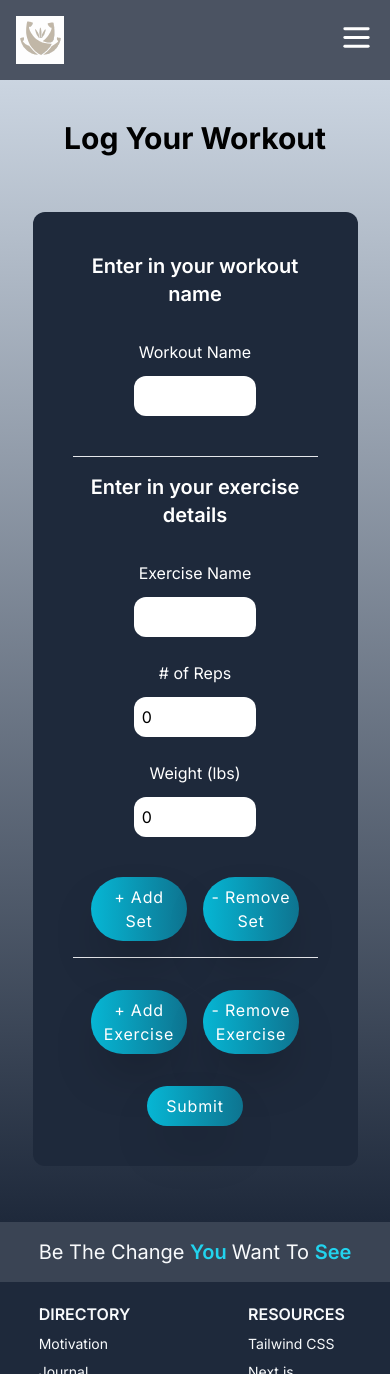
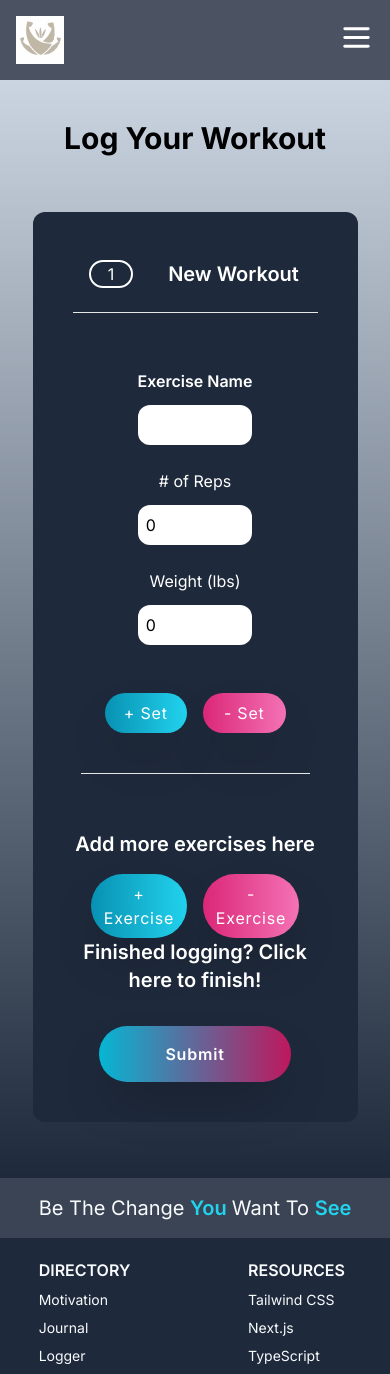
Before and after one commit to Norcrossover/fitness-finesse, a Next.js app: page /dashboard/logger in a window 390 px wide. Shown: the top 1374 px of the page. Built offline with nearby package versions, Linux system fonts and the light colour scheme.

Commit message:
Finished all styling, going to test functionality now

```diff
--- a/app/globals.css
+++ b/app/globals.css
@@ -37,7 +37,14 @@ body {
 }
 
 .button-rounded-cyan {
-  @apply shadow-2xl bg-gradient-to-l from-cyan-700 to-cyan-500 text-white tracking-wider w-24 sm:w-32 p-2 rounded-full  hover:from-cyan-500 hover:to-cyan-700 transition duration-300;
+  @apply shadow-2xl bg-gradient-to-l from-cyan-400 to-cyan-600 text-white tracking-wider w-24 sm:w-32 p-2 rounded-full  hover:from-cyan-500 hover:to-cyan-700 transition duration-300;
+}
+.button-rounded-pink {
+  @apply shadow-2xl bg-gradient-to-l from-pink-400 to-pink-600 text-white tracking-wider w-24 sm:w-32 p-2 rounded-full  hover:from-pink-500 hover:to-pink-700 transition duration-300;
+}
+
+.button-rounded-submit {
+  @apply shadow-2xl bg-gradient-to-l from-pink-700 to-cyan-500 text-white tracking-wider w-48 sm:w-64 p-4 rounded-full  hover:from-cyan-400 hover:to-pink-400 transition duration-300;
 }
 
 .background-theme {
--- a/components/features/workout/ExerciseBlock.tsx
+++ b/components/features/workout/ExerciseBlock.tsx
@@ -2,6 +2,7 @@ import React, { ChangeEvent } from "react";
 import FormWorkout from "@/components/features/workout/FormWorkout";
 import Button from "@/components/common/Button";
 import { ExerciseLog } from "@/models/WorkoutLog";
+import SetFields from "./SetFields";
 
 interface ExerciseBlockProps {
   exercise: ExerciseLog;
@@ -22,12 +23,12 @@ const ExerciseBlock: React.FC<ExerciseBlockProps> = ({
   addSet,
   removeSet,
 }) => {
-  const handleNameChange = (e) => {
+  const handleNameChange = (e: { target: { value: string } }) => {
     handleExerciseChange(exercise.name, e.target.value);
   };
 
   return (
-    <div className="exercise-block mb-8">
+    <div className="p-2 mb-8 flex flex-col justify-center">
       <FormWorkout
         id={`exerciseName-${exercise.name}`}
         title="Exercise Name"
@@ -35,40 +36,27 @@ const ExerciseBlock: React.FC<ExerciseBlockProps> = ({
         value={exercise.name}
         onChange={handleNameChange}
         classInput="input-workout lg:inline-block"
-        classLabel="label-workout lg:inline-block lg:mr-8 mt-8"
+        classLabel="label-workout lg:inline-block lg:mr-10 mt-8 font-semibold"
       />
       {exercise.sets.map((set, index) => (
-        <div key={index} className="sm:flex justify-around">
-          <FormWorkout
-            id={`numReps-${exercise.name}-${index}`}
-            title="# of Reps"
-            type="number"
-            value={set.reps}
-            onChange={(e) => handleSetChange(exercise.name, index, e)}
-            classInput="input-workout lg:inline-block"
-            classLabel="label-workout lg:inline-block lg:mr-8 sm:mt-8"
-          />
-          <FormWorkout
-            id={`numWeight-${exercise.name}-${index}`}
-            title="Weight (lbs)"
-            type="number"
-            value={set.weight}
-            onChange={(e) => handleSetChange(exercise.name, index, e)}
-            classInput="input-workout lg:inline-block"
-            classLabel="label-workout lg:inline-block lg:mr-8 sm:mt-8"
-          />
-        </div>
+        <SetFields
+          key={index}
+          exerciseName={exercise.name}
+          index={index}
+          set={set}
+          handleSetChange={handleSetChange}
+        />
       ))}
-      <div className="flex justify-center sm:justify-start gap-4 mt-4">
+      <div className="flex justify-center gap-4 p-2 m-4">
         <Button
-          text="+ Add Set"
+          text="+ Set"
           className="button-rounded-cyan"
           onClick={() => addSet(exercise.name)}
           type="button"
         />
         <Button
-          text="- Remove Set"
-          className="button-rounded-cyan"
+          text="- Set"
+          className="button-rounded-pink"
           onClick={() => removeSet(exercise.name)}
           type="button"
         />
--- a/components/features/workout/SetFields.tsx
+++ b/components/features/workout/SetFields.tsx
@@ -1,23 +1,44 @@
-import React from "react";
-import FormWorkout from "./FormWorkout";
+import React, { ChangeEvent } from "react";
+import FormWorkout from "@/components/features/workout/FormWorkout";
+import { ExerciseSet } from "@/models/WorkoutLog";
 
-const SetFields = ({ exerciseId, set, handleSetChange }) => (
+interface SetFieldsProps {
+  exerciseName: string;
+  index: number;
+  set: ExerciseSet;
+  handleSetChange: (
+    exerciseName: string,
+    setIndex: number,
+    event: ChangeEvent<HTMLInputElement>,
+  ) => void;
+}
+
+const SetFields: React.FC<SetFieldsProps> = ({
+  exerciseName,
+  index,
+  set,
+  handleSetChange,
+}) => (
   <div className="sm:flex justify-around">
     <FormWorkout
-      id={`numReps-${exerciseId}-${set.id}`}
+      id={`numReps-${exerciseName}-${index}`}
       title="# of Reps"
       type="number"
       value={set.reps}
-      onChange={(e) => handleSetChange(exerciseId, set.id, e)}
+      onChange={(e: ChangeEvent<HTMLInputElement>) =>
+        handleSetChange(exerciseName, index, e)
+      }
       classInput="input-workout lg:inline-block"
       classLabel="label-workout lg:inline-block lg:mr-8 sm:mt-8"
     />
     <FormWorkout
-      id={`numWeight-${exerciseId}-${set.id}`}
+      id={`numWeight-${exerciseName}-${index}`}
       title="Weight (lbs)"
       type="number"
       value={set.weight}
-      onChange={(e) => handleSetChange(exerciseId, set.id, e)}
+      onChange={(e: ChangeEvent<HTMLInputElement>) =>
+        handleSetChange(exerciseName, index, e)
+      }
       classInput="input-workout lg:inline-block"
       classLabel="label-workout lg:inline-block lg:mr-8 sm:mt-8"
     />
--- a/components/features/workout/WorkoutLogger.tsx
+++ b/components/features/workout/WorkoutLogger.tsx
@@ -1,10 +1,10 @@
 "use client";
 import { ChangeEvent, useState } from "react";
-import FormWorkout from "@/components/features/workout/FormWorkout";
 import Button from "@/components/common/Button";
 import ExerciseBlock from "./ExerciseBlock";
 import axios from "axios";
-import { ExerciseSet, ExerciseLog, WorkoutLog } from "@/models/WorkoutLog";
+import { ExerciseLog, WorkoutLog, ExerciseSet } from "@/models/WorkoutLog";
+import ExerciseLogger from "./ExerciseLogger";
 
 const WorkoutLogger = () => {
   const [workoutName, setWorkoutName] = useState<string>("");
@@ -12,19 +12,19 @@ const WorkoutLogger = () => {
     { name: "", sets: [{ reps: 0, weight: 0 }] },
   ]);
 
-  const addExercise = () => {
+  const addExercise = (): void => {
     setExercises([...exercises, { name: "", sets: [{ reps: 0, weight: 0 }] }]);
   };
 
-  const removeExercise = () => {
+  const removeExercise = (): void => {
     if (exercises.length > 1) {
       setExercises(exercises.slice(0, -1));
     }
   };
 
-  const addSet = (exerciseName: string) => {
+  const addSet = (exerciseName: string): void => {
     setExercises(
-      exercises.map((exercise) => {
+      exercises.map((exercise: ExerciseLog) => {
         if (exercise.name === exerciseName) {
           return {
             ...exercise,
@@ -36,9 +36,9 @@ const WorkoutLogger = () => {
     );
   };
 
-  const removeSet = (exerciseName: string) => {
+  const removeSet = (exerciseName: string): void => {
     setExercises(
-      exercises.map((exercise) => {
+      exercises.map((exercise: ExerciseLog) => {
         if (exercise.name === exerciseName && exercise.sets.length > 1) {
           return {
             ...exercise,
@@ -50,8 +50,8 @@ const WorkoutLogger = () => {
     );
   };
 
-  const handleExerciseChange = (oldName: string, newName: string) => {
-    const newExercises = exercises.map((exercise) => {
+  const handleExerciseChange = (oldName: string, newName: string): void => {
+    const newExercises = exercises.map((exercise: ExerciseLog) => {
       if (exercise.name === oldName) {
         return { ...exercise, name: newName };
       }
@@ -64,12 +64,12 @@ const WorkoutLogger = () => {
     exerciseName: string,
     setIndex: number,
     event: ChangeEvent<HTMLInputElement>,
-  ) => {
-    const newExercises = exercises.map((exercise) => {
+  ): void => {
+    const newExercises = exercises.map((exercise: ExerciseLog) => {
       if (exercise.name === exerciseName) {
         return {
           ...exercise,
-          sets: exercise.sets.map((set: ExerciseSet, index) => {
+          sets: exercise.sets.map((set: ExerciseSet, index: number) => {
             if (index === setIndex) {
               return {
                 ...set,
@@ -85,11 +85,25 @@ const WorkoutLogger = () => {
     setExercises(newExercises);
   };
 
-  const handleSubmit = async (event: { preventDefault: () => void }) => {
+  const clearFormFields = () => {
+    setWorkoutName("");
+    setExercises([{ name: "", sets: [{ reps: 0, weight: 0 }] }]);
+  };
+
+  const submitWorkoutLog = async (workoutLog: WorkoutLog): Promise<void> => {
+    try {
+      await axios.post("/api/workoutlogs", workoutLog);
+      clearFormFields();
+    } catch (error) {
+      console.error("Error saving workout log:", error);
+    }
+  };
+
+  const handleSubmit = (event: { preventDefault: () => void }): void => {
     event.preventDefault();
     const workoutLog: WorkoutLog = {
       userId: "userId", // Replace with actual userId
-      exerciseList: exercises.map((exercise) => ({
+      exerciseList: exercises.map((exercise: ExerciseLog) => ({
         name: exercise.name,
         sets: exercise.sets.map((set: ExerciseSet) => ({
           reps: set.reps,
@@ -97,37 +111,30 @@ const WorkoutLogger = () => {
         })),
       })),
     };
-    try {
-      await axios.post("/api/workoutlogs", workoutLog);
-      // Clear form fields after submission
-      setWorkoutName("");
-      setExercises([{ name: "", sets: [{ reps: 0, weight: 0 }] }]);
-    } catch (error) {
-      console.error("Error saving workout log:", error);
-    }
+    submitWorkoutLog(workoutLog);
   };
 
   return (
     <div className="container mx-auto text-white text-center sm:text-left my-14">
       <div className="w-5/6 mx-auto sm:w-full">
         <form className="bg-slate-800 p-10 rounded-xl" onSubmit={handleSubmit}>
-          <h2 className="text-xl font-semibold sm:text-left">
-            Enter in your workout name
-          </h2>
-          <FormWorkout
+          <ExerciseLogger num={1} title="New Workout" />
+          {/* <FormWorkout
             id="workoutName"
             title="Workout Name"
             type="text"
             value={workoutName}
-            onChange={(e) => setWorkoutName(e.target.value)}
+            onChange={(e: ChangeEvent<HTMLInputElement>) =>
+              setWorkoutName(e.target.value)
+            }
             classInput="input-workout lg:inline-block"
             classLabel="label-workout lg:inline-block lg:mr-8 mt-8"
-          />
+          /> */}
           <hr className="my-4" />
-          <h2 className="text-xl font-semibold sm:text-left">
+          {/* <h2 className="text-xl font-semibold sm:text-left">
             Enter in your exercise details
-          </h2>
-          {exercises.map((exercise, index) => (
+          </h2> */}
+          {exercises.map((exercise: ExerciseLog, index: number) => (
             <ExerciseBlock
               key={index}
               exercise={exercise}
@@ -137,25 +144,32 @@ const WorkoutLogger = () => {
               removeSet={removeSet}
             />
           ))}
-          <div className="flex justify-center sm:justify-start gap-4 mt-4">
+          <h2 className="text-xl font-semibold sm:text-right">
+            Add more exercises here
+          </h2>
+          <div className="flex justify-center sm:justify-end gap-4 mt-4">
             <Button
-              text="+ Add Exercise"
+              text="+ Exercise"
               className="button-rounded-cyan"
               onClick={addExercise}
               type="button"
             />
             <Button
-              text="- Remove Exercise"
-              className="button-rounded-cyan"
+              text="- Exercise"
+              className="button-rounded-pink"
               onClick={removeExercise}
               type="button"
             />
           </div>
-          <Button
-            text="Submit"
-            className="button-rounded-cyan mt-8"
-            type="submit"
-          />
+          {/* <hr className="my-4" /> */}
+          <div className="flex flex-col font-semibold items-center">
+            <h2 className="text-xl">Finished logging? Click here to finish!</h2>
+            <Button
+              text="Submit"
+              className="button-rounded-submit mt-8 p-2"
+              type="submit"
+            />
+          </div>
         </form>
       </div>
     </div>
--- a/models/WorkoutLog.ts
+++ b/models/WorkoutLog.ts
@@ -10,7 +10,7 @@ export interface ExerciseLog {
   sets: ExerciseSet[];
 }
 
-export interface WorkoutLog extends Document {
+export interface WorkoutLog {
   userId: string;
   exerciseList: ExerciseLog[];
 }
```
